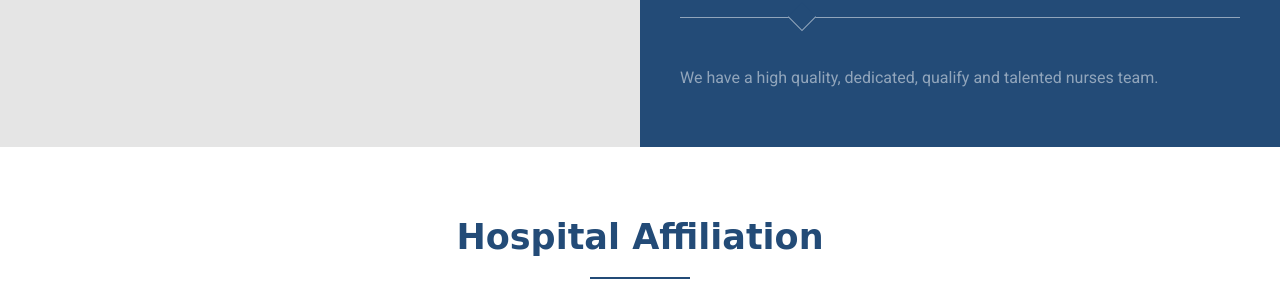
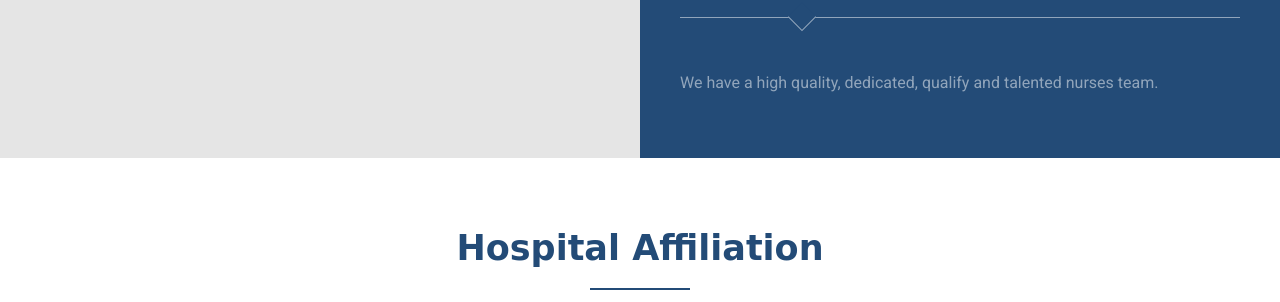
Before and after one commit to kokou2kpadenou/masterpiecepeds, a website: page index.html in a window 1280 px wide. Shown: the part 2723-3025 px from the top of the page. Drawn offline with Linux system fonts and the light colour scheme; a web font is replaced by a local one.

Commit message:
Line height team fix

```diff
--- a/index.html
+++ b/index.html
@@ -623,7 +623,7 @@
             <p class="message__content translate" data-key="main-team-quote">Our highest priority is you, your comfort, your well-being, your total health!</p>
           </div>
 
-          <p class="translate" data-key="main-team-nurse">We have a high quality, dedicated, qualify and talented nurses team.</p>
+          <p class="paragraph translate" data-key="main-team-nurse">We have a high quality, dedicated, qualify and talented nurses team.</p>
         </div>
       </div>
 
```
